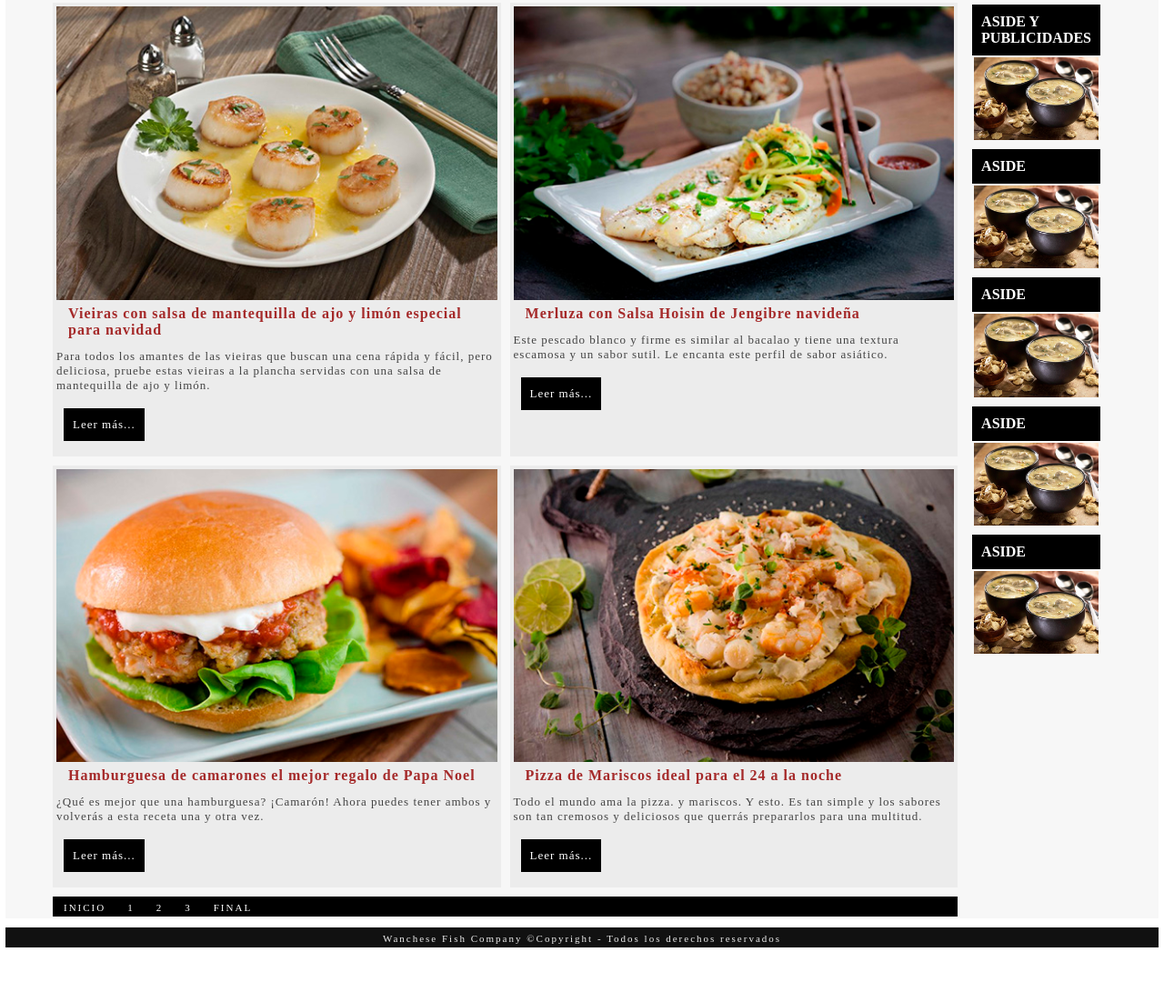
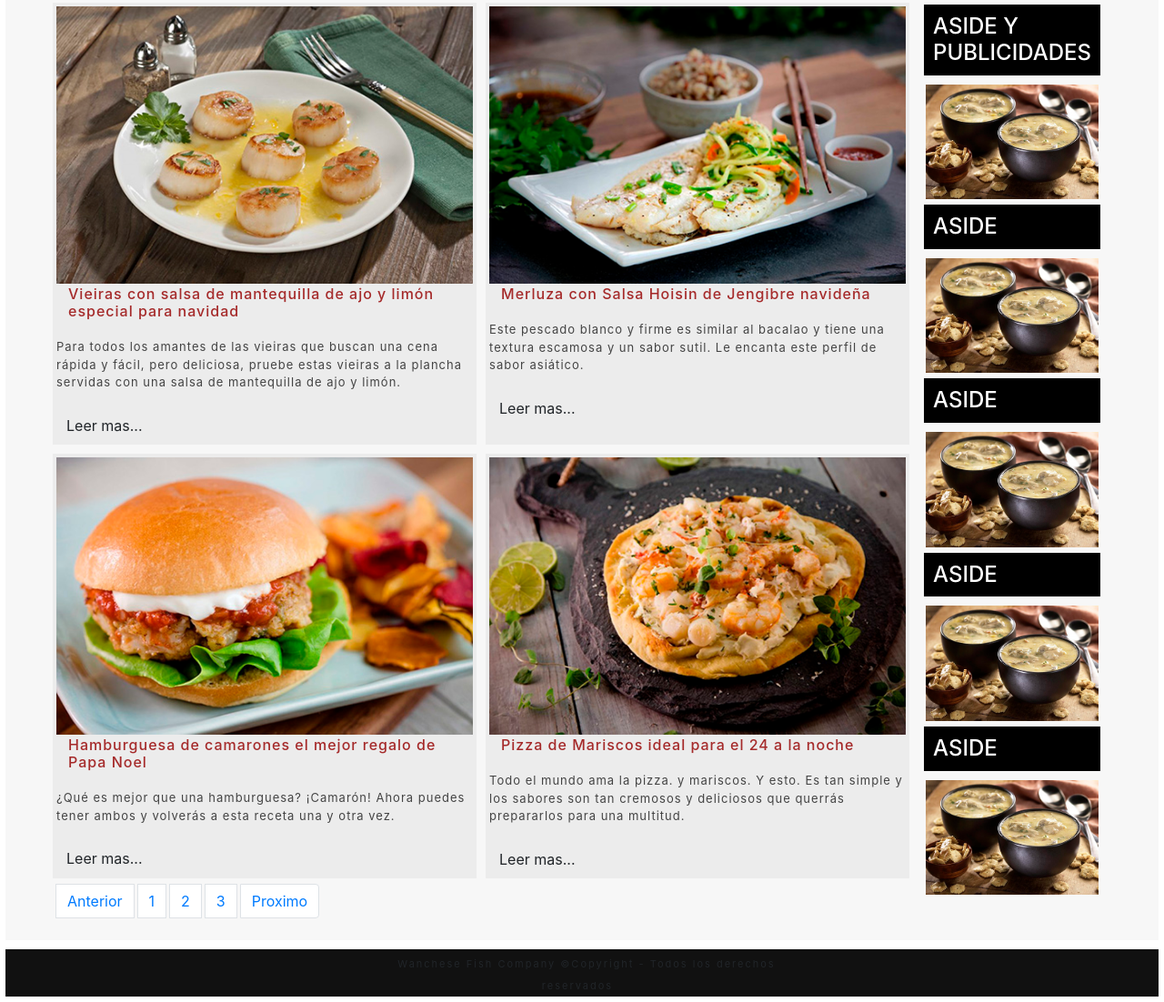
Before and after one commit to hinalafe/git-cambios, a plain HTML site: page index.html in a window 1280 px wide. Shown: the part 749-1851 px from the top of the page at 91% size. Before the commit the page ends 1797 px from the top, so only its background shows below. Drawn offline with nearby package versions, Linux system fonts and the light colour scheme.

Commit message:
agregue bootstrap, botones y paginacion

```diff
--- a/index.html
+++ b/index.html
@@ -6,7 +6,11 @@
     <meta name="viewport" content="width=device-width, initial-scale=1.0">
     <script src="https://kit.fontawesome.com/cff7979deb.js" crossorigin="anonymous"></script>
     <link href="https://fonts.googleapis.com/css2?family=Lora&family=Montserrat&display=swap" rel="stylesheet">
+    <link rel="stylesheet" href="css/bootstrap.min.css">
+    <script src="js/bootstrap.bundle.min.js"></script>
+
     <link rel="stylesheet" href="css/estilos.css">
+
     <title>Wanchese Compny</title>
 </head>
 <body>
@@ -50,7 +54,7 @@
                     <p>
                     Para todos los amantes de las vieiras que buscan una cena rápida y fácil, pero deliciosa, pruebe estas vieiras a la
                     plancha servidas con una salsa de mantequilla de ajo y limón.
-                </p><a href="#">Leer más...</a>
+                </p><button type="button" class="btn btnPropio">Leer mas...</button>
                 </article>
                 <article class="article">
                     <img src="Imagenes/merluza500x300.jpg" alt="">
@@ -58,14 +62,14 @@
                     <p>
                         Este pescado blanco y firme es similar al bacalao y tiene una textura escamosa y un sabor sutil. Le encanta este perfil
                         de sabor asiático.
-                    </p><a href="#">Leer más...</a>
+                    </p><button type="button" class="btn btnPropio">Leer mas...</button>
                 </article>
                 <article class="article">
                     <img src="Imagenes/burger500x300.jpg" alt="">
                     <h3>Hamburguesa de camarones el mejor regalo de Papa Noel</h3>
                     <p>
                         ¿Qué es mejor que una hamburguesa? ¡Camarón! Ahora puedes tener ambos y volverás a esta receta una y otra vez.
-                    </p><a href="#">Leer más...</a>
+                    </p><button type="button" class="btn btnPropio">Leer mas...</button>
                 </article>
                 <article class="article">
                     <img src="Imagenes/pizza500x300.jpg" alt="">
@@ -73,15 +77,21 @@
                     <p>
                         Todo el mundo ama la pizza. y mariscos. Y esto. Es tan simple y los sabores son tan cremosos y deliciosos que querrás
                         prepararlos para una multitud.
-                    </p><a href="#">Leer más...</a>
+                    </p><button type="button" class="btn btnPropio">Leer mas...</button>
                 </article>
-                <nav class="navegacion">
-                    <a href="#">Inicio</a>
-                    <a href="#">1</a>
-                    <a href="#">2</a>
-                    <a href="#">3</a>
-                    <a href="#">Final</a>
-                </nav>
+        <nav aria-label="Page navigation example">
+            <ul class="pagination justify-content-end">
+                <li class="page-item-disabled">
+                    <a class="page-link" href="#" tabindex="-1" aria-disabled="true">Anterior</a>
+                </li>
+                <li class="page-item"><a class="page-link" href="#">1</a></li>
+                <li class="page-item"><a class="page-link" href="#">2</a></li>
+                <li class="page-item"><a class="page-link" href="#">3</a></li>
+                <li class="page-item">
+                    <a class="page-link" href="#">Proximo</a>
+                </li>
+            </ul>
+        </nav>
             </div>
             <aside class="aside">
                 <div class="publicidad">
```
